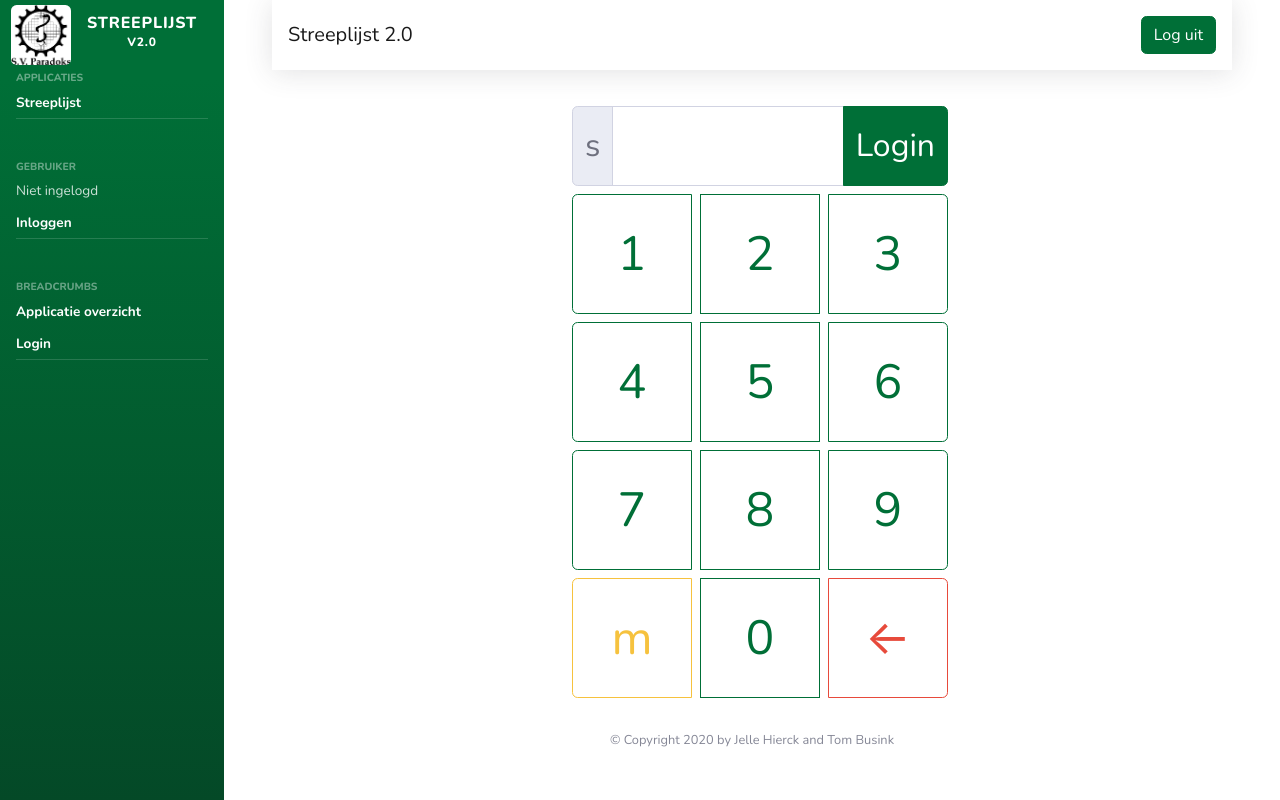
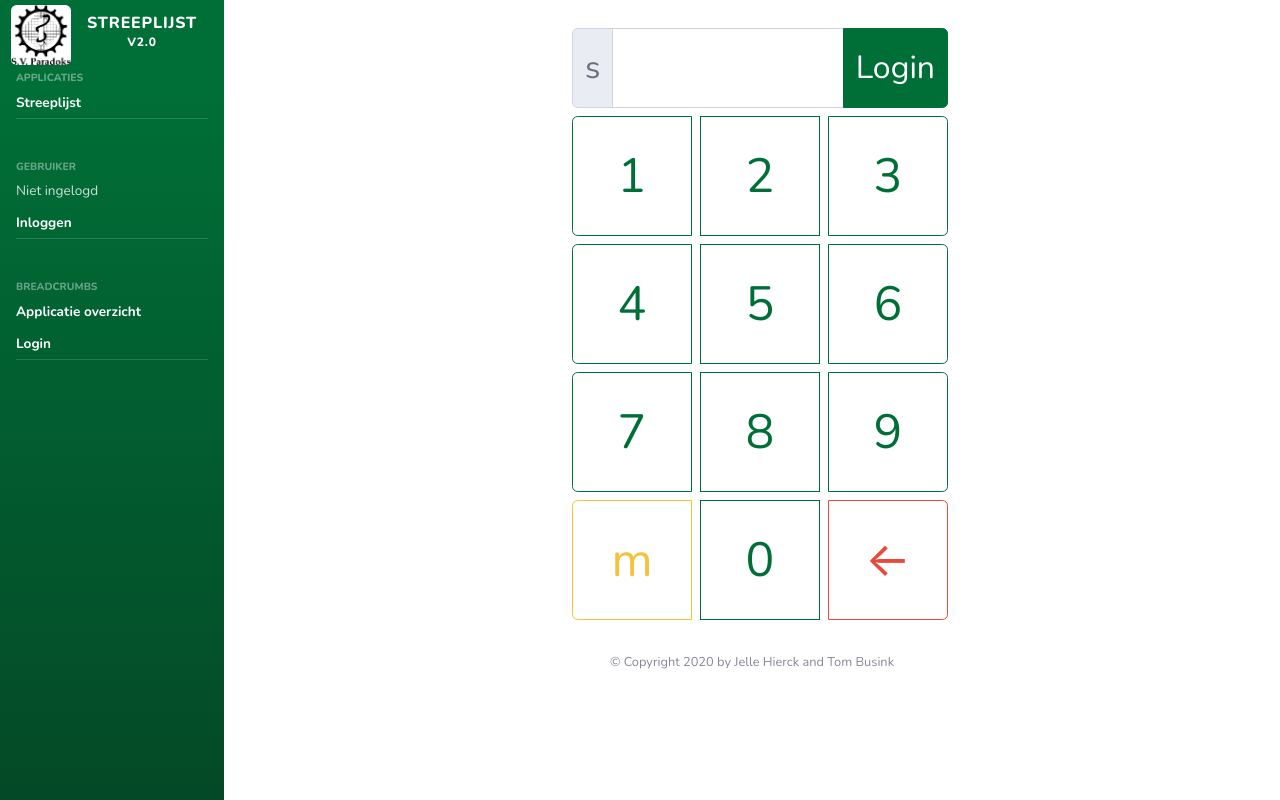
Before and after one commit to jellehierck/Streeplijst2, a Flask app: page /login in a window 1280 px wide. Run offline with Flask 2, Linux system fonts and the light colour scheme; parts of the project's set-up code (start-up, migrations or seed data) failed here and were passed over; some libraries are stand-ins or nearby versions.

Commit message:
Removed top bar and moved messages to regular content

```diff
--- a/streeplijst2/templates/base.jinja2
+++ b/streeplijst2/templates/base.jinja2
@@ -138,51 +138,24 @@
     <div id="regular-content-wrapper" class="container-fluid d-flex flex-column">
         <!-- Actual content -->
         <div id="regular-content" class="container-fluid">
-            <!-- Top bar -->
-            {% block top_bar %}
-            <nav id="top-bar" class="navbar navbar-expand navbar-light bg-white topbar mb-4 static-top shadow">
-                <!-- Top bar items -->
-                <div class="navbar-collapse collapse justify-content-between align-items-center w-100">
-                    <!-- Left section -->
-                    <div class="navbar-nav">
-                        {% block top_bar_left_section %}
-                        <!-- Top bar text -->
-                        <div class="navbar-brand">
-                            {% block top_bar_text %}
-                            Streeplijst 2.0
-                            {% endblock top_bar_text %}
-                        </div>
-                        {% endblock top_bar_left_section %}
-                    </div>
 
-                    <!-- Middle section is reserved for messages -->
-                    <ul class="navbar-nav align-items-center">
+            <!-- Message container -->
+            <div class="container pt-2">
+                <!-- Regular messages -->
                 {% with msgs = get_flashed_messages(category_filter=["message"]) %}
                 {% if msgs %}
                 {%- for msg in msgs %}
-                        <li class="nav-item mx-1">
-                            <div class="alert alert-dark my-lg-0" role="alert">
-                                {{ msg }}
+                <div class="alert alert-dark alert-dismissible fade show" role="alert">
+                    <h4>{{ msg }}</h4>
+                    <button type="button" class="close" data-dismiss="alert" aria-label="Close">
+                        <span aria-hidden="true">&times;</span>
+                    </button>
                 </div>
-                        </li>
                 {% endfor -%}
                 {% endif %}
                 {% endwith %}
-                    </ul>
-
-                    <!-- Right section -->
-                    <div class="navbar-nav">
-                        {% block top_bar_right_section %}
-                        <a class="btn btn-primary" href="{{ url_for('home.logout') }}">Log uit</a>
-                        {% endblock top_bar_right_section %}
-                    </div>
-                </div>
-            </nav><!-- /#top-bar -->
-
-            {% endblock top_bar %}
 
                 <!-- Error messages -->
-            <!-- These will appear as an alert below the main navigation bar -->
                 {% with errors = get_flashed_messages(category_filter=["error"]) %}
                 {% if errors %}
                 {%- for msg in errors %}
@@ -195,6 +168,7 @@
                 {% endfor -%}
                 {% endif %}
                 {% endwith %}
+            </div>
 
             {% block regular_content %}
             <!-- Content in the main section goes here -->
```
Lines whose indentation alone changed are shown as unchanged.
